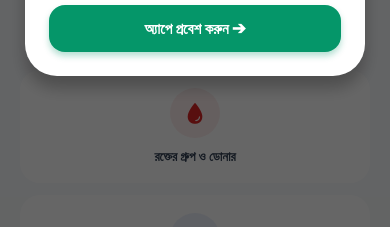
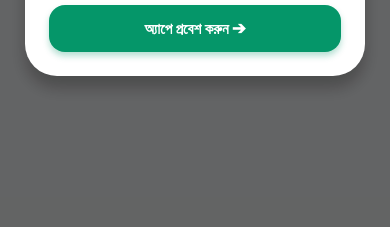
Before and after one commit to rezaul360/sofapur-emergency-app, a React Native app: screen / in a window 390 px wide. Shown: the part 566-793 px from the top of the page. Built offline with nearby package versions, Linux system fonts and the light colour scheme.

Commit message:
SofapurEmergency updete ProfileScreen.tsx

```diff
--- a/App.tsx
+++ b/App.tsx
@@ -1,5 +1,5 @@
 import React, { useState } from "react";
-import { StatusBar, ScrollView, View, Linking, Alert } from "react-native";
+import { StatusBar, ScrollView, View, Alert, Linking } from "react-native";
 import { SafeAreaView } from "react-native-safe-area-context";
 import { NavigationContainer } from "@react-navigation/native";
 import { createNativeStackNavigator } from "@react-navigation/native-stack";
@@ -22,14 +22,13 @@ import useHomeScreen from "./src/hooks/useHomeScreen";
 
 const Stack = createNativeStackNavigator();
 
-// কল করার ফাংশন
 const makeCall = (phoneNumber: string) => {
   const url = `tel:${phoneNumber}`;
   Linking.canOpenURL(url).then((supported) => {
-    if (!supported) {
+    if (supported) {
+      Linking.openURL(url);
+    } else {
       Alert.alert("দুঃখিত", "এই ডিভাইস থেকে কল করা সম্ভব নয়।");
-    } else {
-      Linking.openURL(url);
     }
   });
 };
@@ -68,11 +67,17 @@ function HomeScreen({ navigation }: any) {
 
   const [showAdminModal, setShowAdminModal] = useState(false);
 
+  // শুধুমাত্র জরুরি সেবার আইডিগুলো (১ থেকে ৬) ফিল্টার করা হচ্ছে
+  const emergencyIds = ["1", "2", "3", "4", "5", "6"];
+  const emergencyCategories = categories.filter((cat) =>
+    emergencyIds.includes(cat.id),
+  );
+
   return (
     <SafeAreaView style={globalStyles.container}>
       <StatusBar barStyle="light-content" backgroundColor="#059669" />
 
-      {/* ১. হেডার */}
+      {/* হেডার */}
       <HeaderSection
         animatedValue={animatedValue}
         noticeText={noticeText}
@@ -81,7 +86,7 @@ function HomeScreen({ navigation }: any) {
         navigation={navigation}
       />
 
-      {/* ২. ফিক্সড সার্চ বার */}
+      {/* ফিক্সড সার্চ বার */}
       <View style={{ backgroundColor: "#fff", paddingVertical: 5 }}>
         <SearchBarSection
           searchQuery={searchQuery}
@@ -89,18 +94,18 @@ function HomeScreen({ navigation }: any) {
         />
       </View>
 
-      {/* ৩. স্ক্রলযোগ্য কনটেন্ট */}
+      {/* শুধুমাত্র জরুরি সেবার আইকনগুলো দেখানো হচ্ছে */}
       <ScrollView style={globalStyles.scrollView} bounces={false}>
         <GridOrListSection
           searchQuery={searchQuery}
           filteredContacts={filteredContacts}
-          categories={categories}
+          categories={emergencyCategories}
           makeCall={makeCall}
           navigation={navigation}
         />
       </ScrollView>
 
-      {/* ড্রয়ার ও মডাল */}
+      {/* ড্রয়ার ও মডালসমূহ */}
       <SideDrawer
         show={showDrawer}
         onClose={() => setShowDrawer(false)}
```
